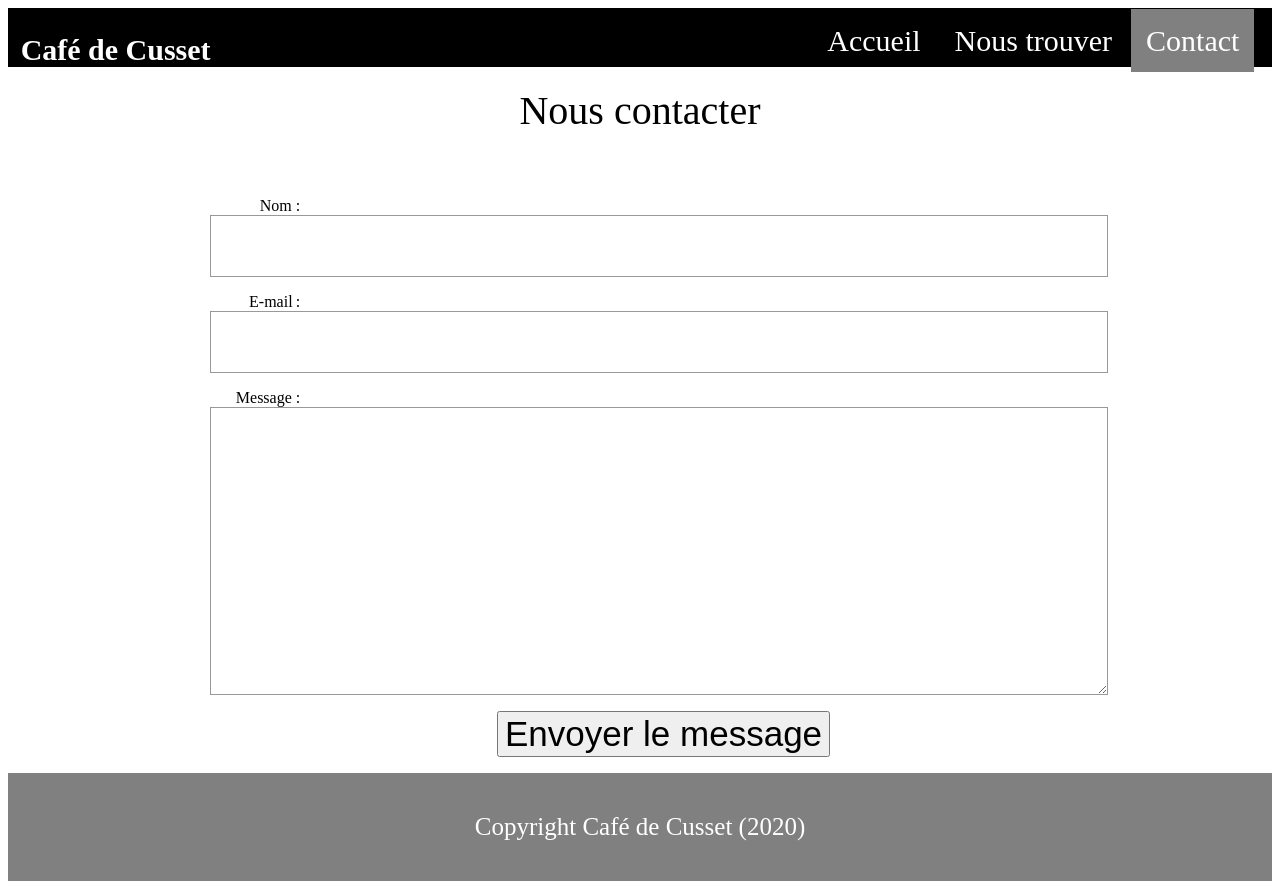
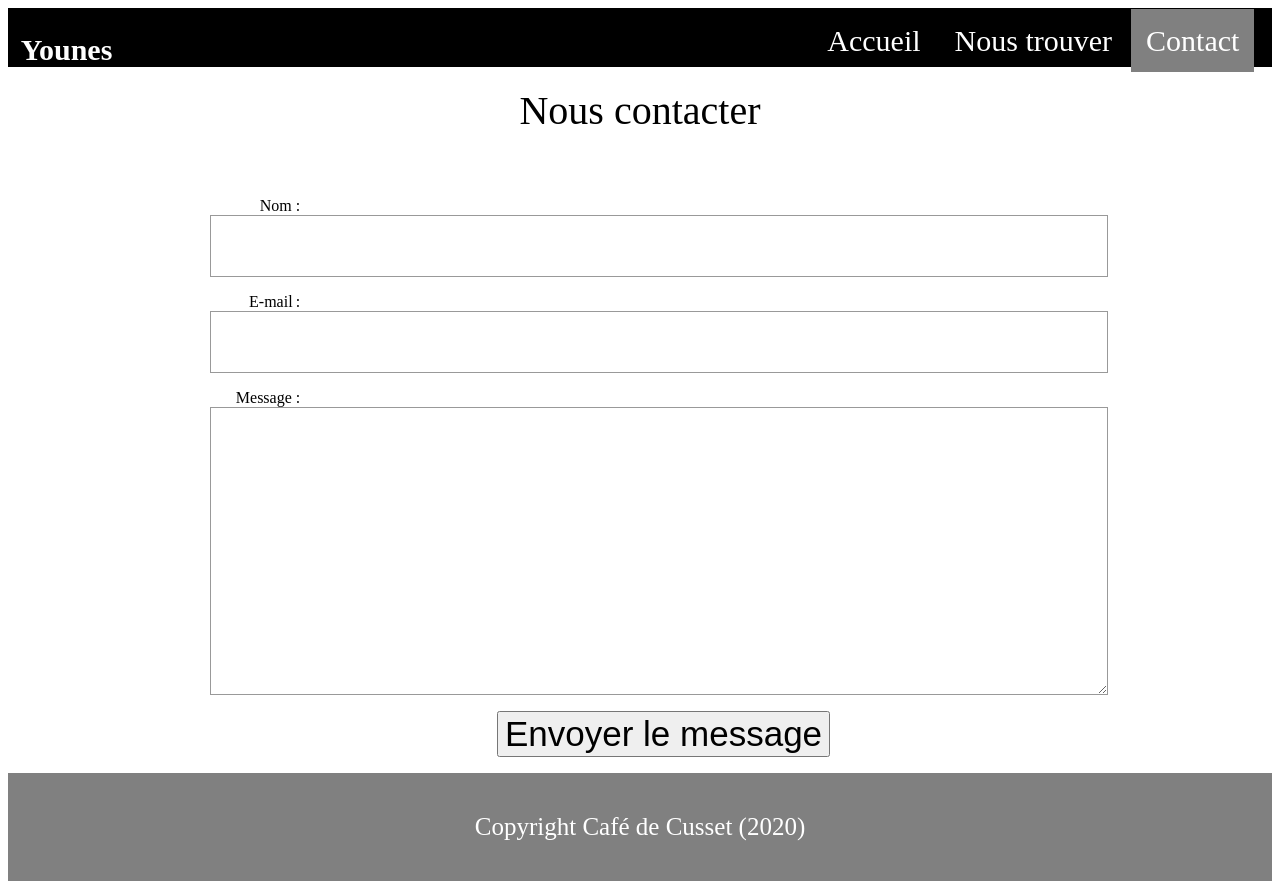
Before and after one commit to Younes-Nair/Cafe-De-Cusset, a plain HTML site: page Nouscontacter.html in a window 1280 px wide. Drawn offline with Linux system fonts and the light colour scheme.

Commit message:
J'ai modifier le titre H1

```diff
--- a/Nouscontacter.html
+++ b/Nouscontacter.html
@@ -11,7 +11,7 @@
     <main>
         <body>
             <header>
-                <h1>Café de Cusset</h1>
+                <h1>Younes</h1>
                 <nav class="menu">
                     <ul>
                         <li class="li1"><a href="index.html">Accueil</a></li>
```
Also changed, not shown: Noustrouver.html (+1 -1 lines), index.html (+1 -1 lines).
